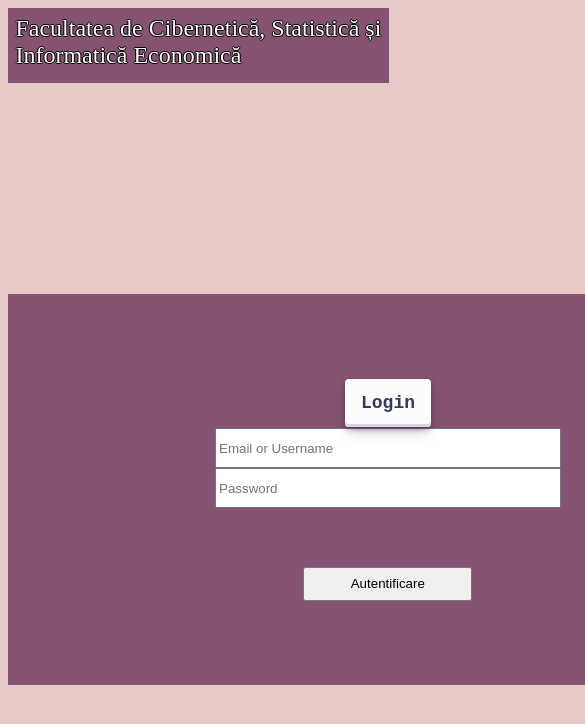
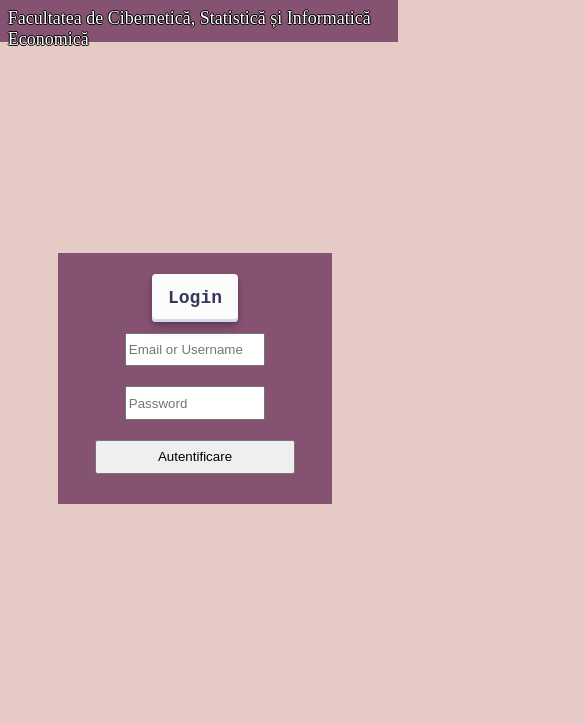
Before and after one commit to deliaamaria/ProiectWEB, a React (Create React App) app in the folder FE/: page / in a window 390 px wide. Shown: the top 724 px of the page, 585 px wide, since content can reach past the window. Built offline with nearby package versions, Linux system fonts and the light colour scheme.

Commit message:
make css components responsive

```diff
--- a/FE/src/components/StudentPage.js
+++ b/FE/src/components/StudentPage.js
@@ -26,8 +26,9 @@ function StudentPage() {
           // TODO de adaugat clasa si stilizat
           const pElement = document.createElement('p');
           pElement.innerHTML = 'Cererea de dissertație aprobată este ' + finalRequest.title + " - " + finalRequest.session_id;
+          if (document.getElementById('main-div')) {
           document.getElementById('main-div').innerHTML = '';
-          document.getElementById('main-div').appendChild(pElement);
+          document.getElementById('main-div').appendChild(pElement);}
           const contentDivs = document.getElementsByClassName('content-div');
           Array.from(contentDivs).forEach(div => div.style.display = 'none');
         }
@@ -41,6 +42,7 @@ function StudentPage() {
         const teacherList = document.getElementById('available-teacher-list');
           const teachers = result;
 
+          if(teacherList){
           teacherList.innerHTML = "";
           teachers.forEach((teacher) => {
             const liElement = document.createElement('li');
@@ -108,7 +110,7 @@ function StudentPage() {
               });
             }
             });
-          });
+          });}
       }).catch((error) => {
         console.error('Error fetching data:', error);
       });
@@ -117,7 +119,7 @@ function StudentPage() {
         console.log(result);
         console.log('Data fetched successfully:', result);
         const acceptedList = document.getElementById('first-phase-accepted');
-
+          if(acceptedList){
           acceptedList.innerHTML = "";
           result.forEach((request) => {
             console.log(request.id);
@@ -161,7 +163,7 @@ function StudentPage() {
                 toast.warning('Nu ati ales niciun fisier');
               }
             });
-          });
+          });}
       }).catch((error) => {
         console.error('Error fetching data:', error);
       });
@@ -462,7 +464,7 @@ function StudentPage() {
 
             <div>
               <div>Selectează sesiunea dorită: </div>
-              <select id='session-list' required value={sessionId} onChange={(e) => {setSessionId(e.target.value);console.log(e.target.value)}}>
+              <select id='session-list' required value={sessionId || ''} onChange={(e) => {setSessionId(e.target.value);console.log(e.target.value)}}>
               </select>
             </div>
 
--- a/FE/src/css/login.css
+++ b/FE/src/css/login.css
@@ -1,3 +1,9 @@
+body, html {
+    margin: 0;
+    padding: 0;
+    height: 100%;
+}
+
 body {
     background-color: #e6cac6;
 
@@ -6,10 +12,11 @@ body {
 .login-box {
     text-align: center;
     background-color: #865271;
-    width: 50vh;
+    width: 50%;
+    max-width: 400px;
     margin: 25vh auto;
     color: white;
-    padding: 10vh 20vh;
+    padding: 10vh 20px;
     font-size: x-large;
 }
 
@@ -22,11 +29,28 @@ h1 {
 input {
 
     height: 4vh;
-    width: 40vh;
+    width: 100%;
+    max-width: 250px;
+    box-sizing: border-box;
+    margin-bottom: 10px;
+    margin-top: 10px;
 
 }
 
 #submit {
-    width: 20vh;
-    margin-top: 7vh;
+    width: 100%;
+    max-width: 200px;
+    margin-top: 10px;
 }
+
+@media (max-width: 600px) {
+    .login-box {
+        width: 60%;
+        padding: 20px;
+        font-size: large;
+    }
+
+    input {
+        max-width: 60%;
+    }
+}
--- a/FE/src/css/main.css
+++ b/FE/src/css/main.css
@@ -6,3 +6,10 @@
     margin: 0.9rem 5rem;
     padding: 2rem;
 }
+
+@media (max-width: 750px) {
+    .content-div {
+        margin: 0.9rem 1rem;
+        padding: 1rem;
+    }
+}
--- a/FE/src/css/nav.css
+++ b/FE/src/css/nav.css
@@ -8,3 +8,10 @@
     font-size: x-large;
     padding: 2% 0 0 2%;
 }
+
+@media (max-width: 600px) {
+    .nav {
+        font-size: large;
+        height: 4vh;
+    }
+}
--- a/FE/src/css/request-page.css
+++ b/FE/src/css/request-page.css
@@ -127,3 +127,26 @@ li {
   margin-top: 20px;
   margin-left: auto;
 }
+
+@media (max-width: 750px) {
+  .student-list-span, .teacher-list-span {
+      width: 60%;
+      margin: 0.5rem 0;
+  }
+
+  .button-30 {
+      width: 60%;
+      max-width: none;
+      margin-top: 10px;
+  }
+
+  .popup {
+      width: 80vw;
+      height: 60vh;
+  }
+
+  #send-request-btn {
+      margin-left: 30%;
+      margin-top: 5%;
+  }
+}
```
Also changed, not shown: 1 other file (tests, documents, lock files or other folders).
